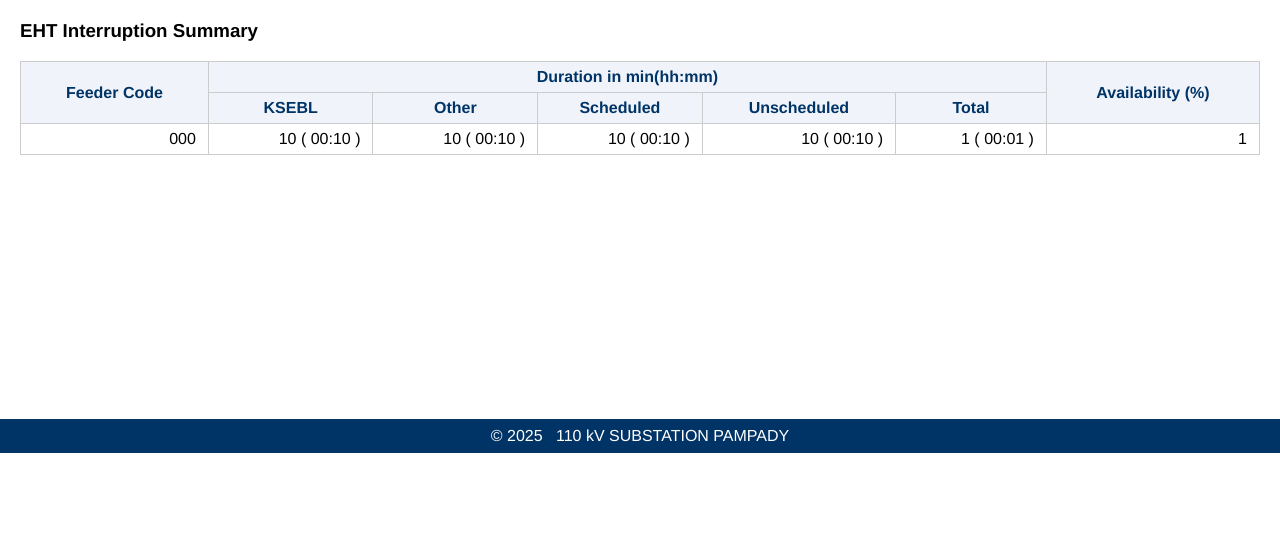
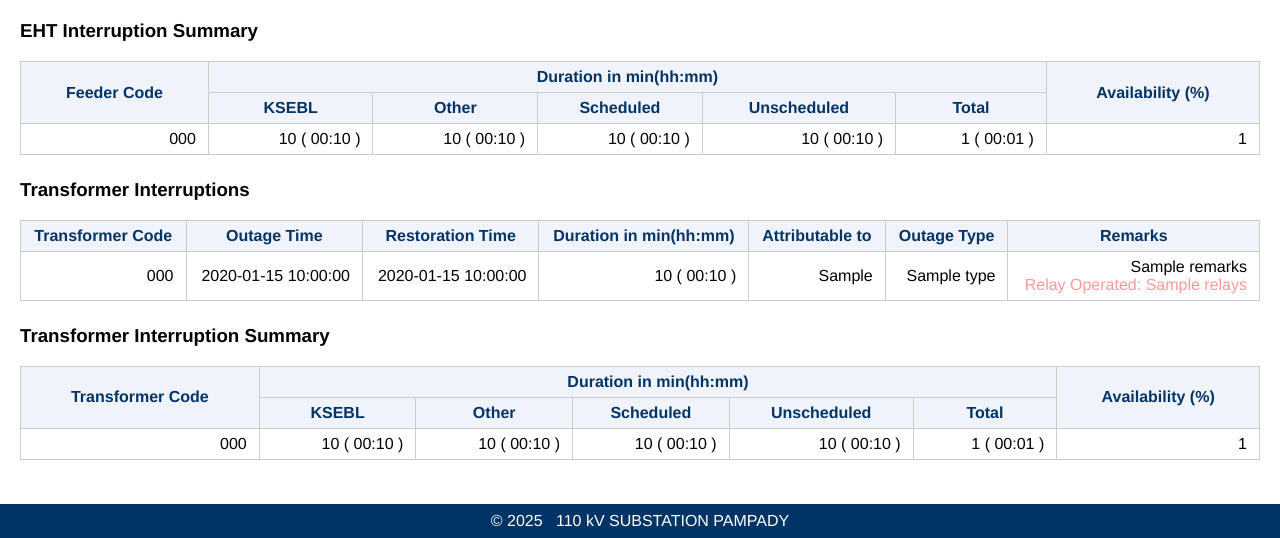
Before and after one commit to RA251995/OperatingReviewApp, a Flask app: template templates/mor_interruptions.html in a window 1280 px wide. Shown: the part 347-885 px from the top of the page. Before the commit the page ends 800 px from the top, so only its background shows below. Run offline with Flask 3, Linux system fonts and the light colour scheme; the template is opened without the code that fills it: most values are stand-ins (such as "Sample title", 1, 10 or a date in 2020).

Commit message:
Add MOR T/F interruptions

```diff
--- a/templates/mor_interruptions.html
+++ b/templates/mor_interruptions.html
@@ -145,6 +145,136 @@
         {% endif %}
       </tbody>
     </table>
+
+    <h3>Transformer Interruptions</h3>
+    <table border="1">
+      <thead>
+        <tr>
+          <th>Transformer Code</th>
+          <th>Outage Time</th>
+          <th>Restoration Time</th>
+          <th>Duration in min(hh:mm)</th>
+          <th>Attributable to</th>
+          <th>Outage Type</th>
+          <th>Remarks</th>
+        </tr>
+      </thead>
+      <tbody>
+        {% if tf_data and tf_data|length > 0 %}
+          {% for row in tf_data %}
+          <tr>
+            <td>{{ row.feedercode }}</td>
+            <td>{{ row.started }}</td>
+            <td>{{ row.ended }}</td>
+            <td>
+              {{ row.duration }}
+              {% if row.duration is not none %}
+                (
+                {% set h = row.duration // 60 %}
+                {% set m = row.duration % 60 %}
+                {{ "%02d:%02d"|format(h, m) }}
+                )
+              {% endif %}
+            </td>
+            <td>{{ row.attributed_to if row.attributed_to else 'N/A' }}</td>
+             <td>{{ row.type if row.type else 'N/A' }}</td>
+            <td>
+              {{ row.remarks if row.remarks else 'N/A' }}
+              {% if row.relays %}
+                <br><span style="color: #ff9999;">Relay Operated: {{ row.relays }}</span>
+              {% endif %}
+            </td>
+          </tr>
+          {% endfor %}
+        {% else %}
+          <tr>
+            <td colspan="7" style="text-align:center;">No data available</td>
+          </tr>
+        {% endif %}
+      </tbody>
+    </table>
+
+    <h3>Transformer Interruption Summary</h3>
+    <table border="1">
+      <thead>
+        <tr>
+          <th rowspan="2">Transformer Code</th>
+          <th colspan="5">Duration in min(hh:mm)</th>
+          <th rowspan="2">Availability (%)</th>
+        </tr>
+        <tr>
+          <th>KSEBL</th>
+          <th>Other</th>
+          <th>Scheduled</th>
+          <th>Unscheduled</th>
+          <th>Total</th>
+        </tr>
+      </thead>
+      <tbody>
+        {% if tf_data_summary and tf_data_summary|length > 0 %}
+          {% for row in tf_data_summary %}
+          <tr>
+            <td>{{ row.feedercode }}</td>
+            <td>
+              {{ row.ksebl_duration }}
+              {% if row.ksebl_duration is not none %}
+                (
+                {% set h = row.ksebl_duration // 60 %}
+                {% set m = row.ksebl_duration % 60 %}
+                {{ "%02d:%02d"|format(h, m) }}
+                )
+              {% endif %}
+            </td>
+            <td>
+              {{ row.others_duration }}
+              {% if row.others_duration is not none %}
+                (
+                {% set h = row.others_duration // 60 %}
+                {% set m = row.others_duration % 60 %}
+                {{ "%02d:%02d"|format(h, m) }}
+                )
+              {% endif %}
+            </td>
+            <td>
+              {{ row.scheduled_duration }}
+              {% if row.scheduled_duration is not none %}
+                (
+                {% set h = row.scheduled_duration // 60 %}
+                {% set m = row.scheduled_duration % 60 %}
+                {{ "%02d:%02d"|format(h, m) }}
+                )
+              {% endif %}
+            </td>
+            <td>
+              {{ row.unscheduled_duration }}
+              {% if row.unscheduled_duration is not none %}
+                (
+                {% set h = row.unscheduled_duration // 60 %}
+                {% set m = row.unscheduled_duration % 60 %}
+                {{ "%02d:%02d"|format(h, m) }}
+                )
+              {% endif %}
+            </td>
+            <td>
+              {{ row.total_duration }}
+              {% if row.total_duration is not none %}
+                (
+                {% set h = row.total_duration // 60 %}
+                {% set m = row.total_duration % 60 %}
+                {{ "%02d:%02d"|format(h, m) }}
+                )
+              {% endif %}
+            </td>
+            <td>{{ row.availability_percent }}</td>
+          </tr>
+          {% endfor %}
+        {% else %}
+          <tr>
+            <td colspan="7" style="text-align:center;">No data available</td>
+          </tr>
+        {% endif %}
+      </tbody>
+    </table>
   </div>
 </div>
 
```
Also changed, not shown: analysis/monthly_review.py (+8 -8 lines), routes/sos_routes.py (+9 -4 lines).
